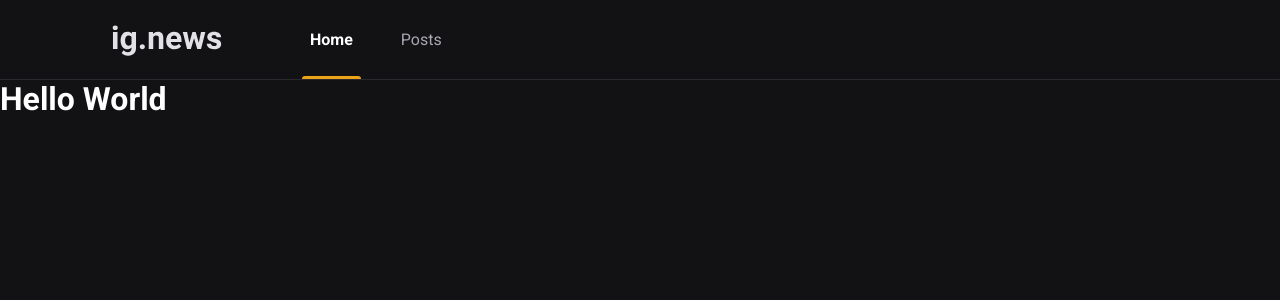
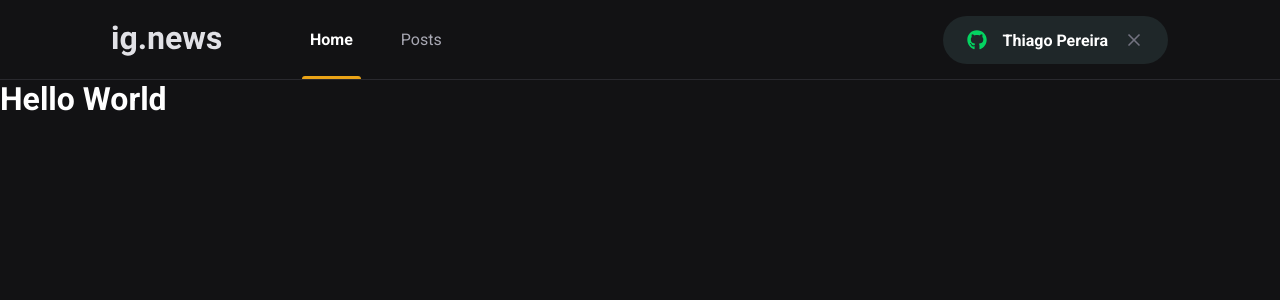
Before and after one commit to pereirathiago/ignews-ignite, a Next.js app: page / in a window 1280 px wide. Shown: the top 300 px of the page. Built offline with nearby package versions, Linux system fonts and the light colour scheme.

Commit message:
02-componentes e paginas - aula 2 componente signinbutton

```diff
--- a/package.json
+++ b/package.json
@@ -12,6 +12,7 @@
     "next": "14.2.3",
     "react": "^18",
     "react-dom": "^18",
+    "react-icons": "^5.2.1",
     "sass": "^1.77.2"
   },
   "devDependencies": {
--- a/src/components/Header/index.tsx
+++ b/src/components/Header/index.tsx
@@ -1,3 +1,4 @@
+import { SignInButton } from '../SignInButton'
 import styles from './styles.module.scss'
 
 export function Header() {
@@ -9,6 +10,8 @@
           <a href="" className={styles.active}>Home</a>
           <a href="">Posts</a>
         </nav>
+
+        <SignInButton />
       </div>
     </header>
   )
--- a/src/components/Header/styles.module.scss
+++ b/src/components/Header/styles.module.scss
@@ -51,4 +51,8 @@
       }
     }
   }
+
+  button {
+    margin-left: auto;
+  }
 }
--- /dev/null
+++ b/src/components/SignInButton/index.tsx
@@ -0,0 +1,21 @@
+import { FaGithub } from 'react-icons/fa'
+import { FiX } from 'react-icons/fi'
+
+import styles from './styles.module.scss'
+
+export function SignInButton() {
+  const isUserLoggedIn = true
+
+  return  isUserLoggedIn ? (
+    <button type="button" className={styles.signInButton}>
+      <FaGithub color="#04d361" />
+      Thiago Pereira
+      <FiX color="#737380" className={styles.closeIcon} />
+    </button>
+  ) : (
+    <button type="button" className={styles.signInButton}>
+      <FaGithub color="#eba417" />
+      Sign in with Github
+    </button>
+  )
+}
--- /dev/null
+++ b/src/components/SignInButton/styles.module.scss
@@ -0,0 +1,33 @@
+.signInButton {
+  height: 3rem;
+  border-radius: 3rem;
+  background: var(--gray-850);
+  border: 0;
+  padding: 0 1.5rem;
+
+  display: flex;
+  align-items: center;
+  justify-content: center;
+
+  color: var(--white);
+  font-weight: bold;
+
+  svg {
+    width: 20px;
+    height: 20px;
+  }
+
+  svg:first-child {
+    margin-right: 1rem;
+  }
+
+  svg.closeIcon {
+    margin-left: 1rem;
+  }
+
+  transition: filter 0.2s;
+
+  &:hover {
+    filter: brightness(0.8)
+  }
+}
--- a/src/styles/global.scss
+++ b/src/styles/global.scss
@@ -10,6 +10,7 @@
   --gray-100: #e1e1e6;
   --gray-300: #a8a8b3;
   --gray-800: #29292e;
+  --gray-850: #1f2729;
   --gray-900: #121214;
 
   --cyan-500: #61dafb;
```
Also changed, not shown: 1 other file (tests, documents, lock files or other folders).
